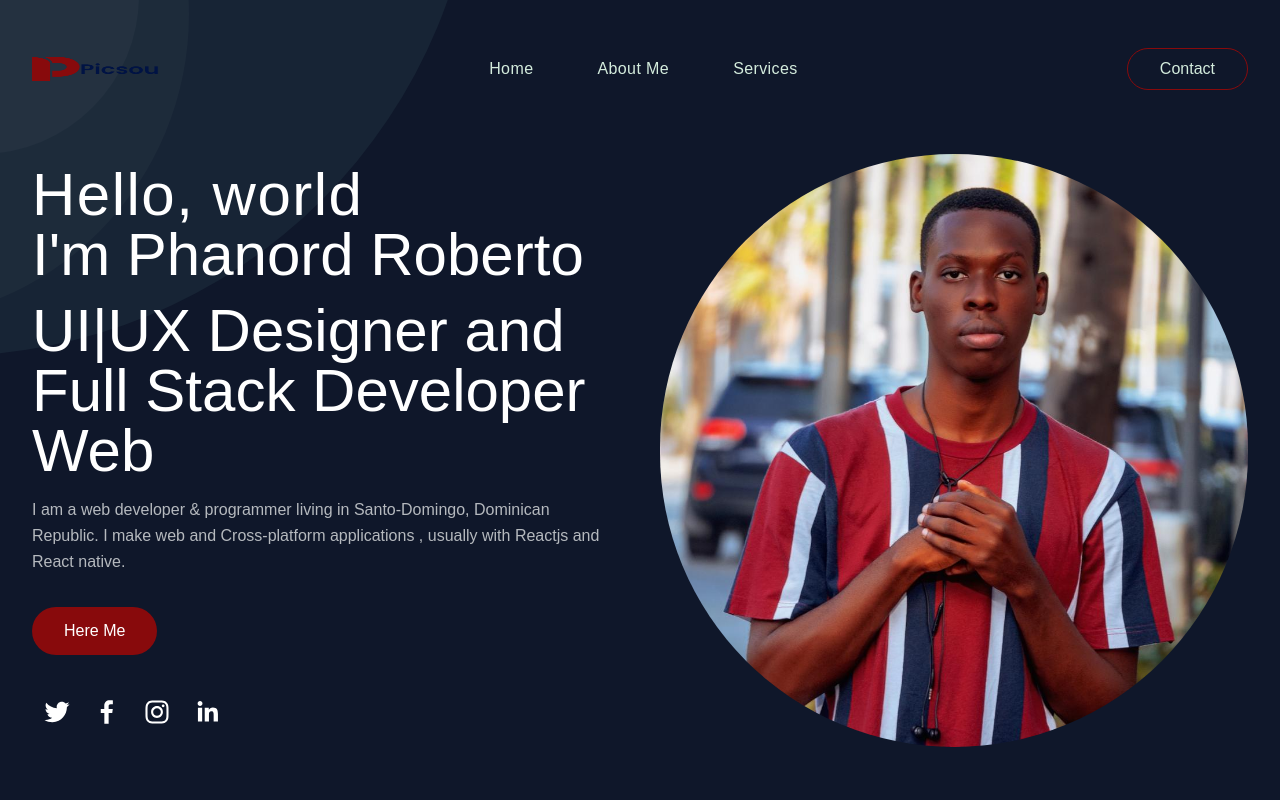
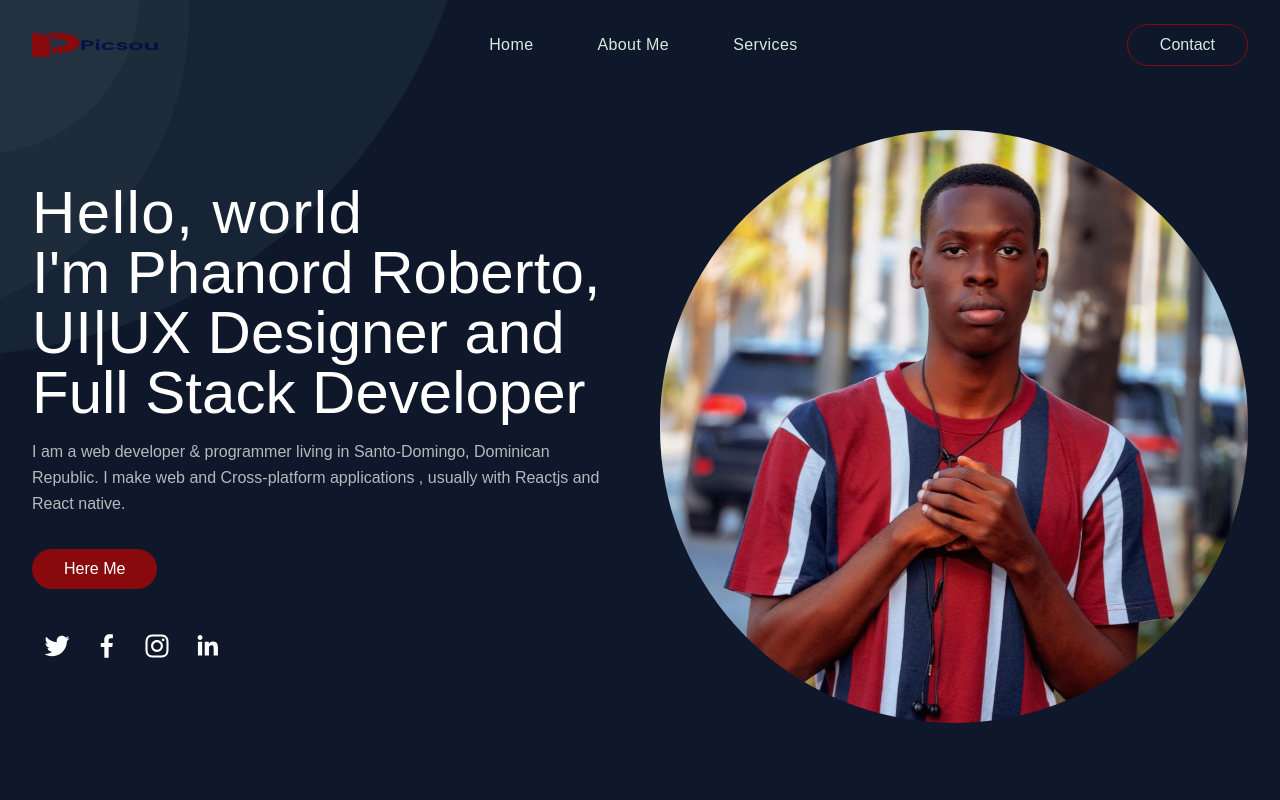
Before and after one commit to PicsouRob/website, a React (Create React App) app: page / in a window 1280 px wide. Shown: the top 800 px of the page. Built offline with nearby package versions, Linux system fonts and the light colour scheme.

Commit message:
first commit

```diff
--- a/src/Pages/Home/index.jsx
+++ b/src/Pages/Home/index.jsx
@@ -15,7 +15,7 @@ function Home() {
     }
 
     return (
-        <div id="home" class="relative py-6 px-8 mx-auto max-w-7xl z-20">
+        <div id="home" class="relative px-8 mx-auto max-w-7xl z-20">
             <Header />
             {/* <img alt="" src={circle} class="absolute top-0 right-0" /> */}
             <div class="flex flex-col lg:flex-row items-center gap-10">
@@ -25,13 +25,13 @@ function Home() {
                     </div>
                     <div class="">
                         <h1 class="text-white text-5xl lg:text-6xl tracking-wide font-medium">Hello, world</h1>
-                        <h1 class="text-white text-5xl lg:text-6xl font-medium mb-4 leading-normal">I'm Phanord Roberto</h1>
-                        <h1 class="text-white text-5xl lg:text-6xl font-medium mb-4 leading-normal">
-                            UI|UX Designer and Full Stack Developer Web
-                        </h1>
+                        <h1 class="text-white text-5xl lg:text-6xl font-medium mb-4 leading-relaxed">I'm Phanord Roberto, UI|UX Designer and Full Stack Developer</h1>
+                        {/* <h1 class="text-white text-5xl lg:text-6xl font-medium mb-4 leading-normal">
+                            UI|UX Designer and Full Stack Developer
+                        </h1> */}
                         <span class="py-4 mt-4 text-gray-300 font-medium leading-relaxed">I am a web developer & programmer living in Santo-Domingo, Dominican Republic. I make web and Cross-platform applications , usually with Reactjs and React native.</span>
                     </div>
-                    <button class="cursor-pointer text-white hover:opacity-80 border-1 bg-[#880a0c] px-8 py-3 hover:bg-[#880a0c] rounded-full my-8" onClick={() => openMail()}
+                    <button class="cursor-pointer text-white hover:opacity-80 border-1 bg-[#880a0c] px-8 py-2 hover:bg-[#880a0c] rounded-full my-8" onClick={() => openMail()}
                     >
                         Here Me
                     </button>
```
